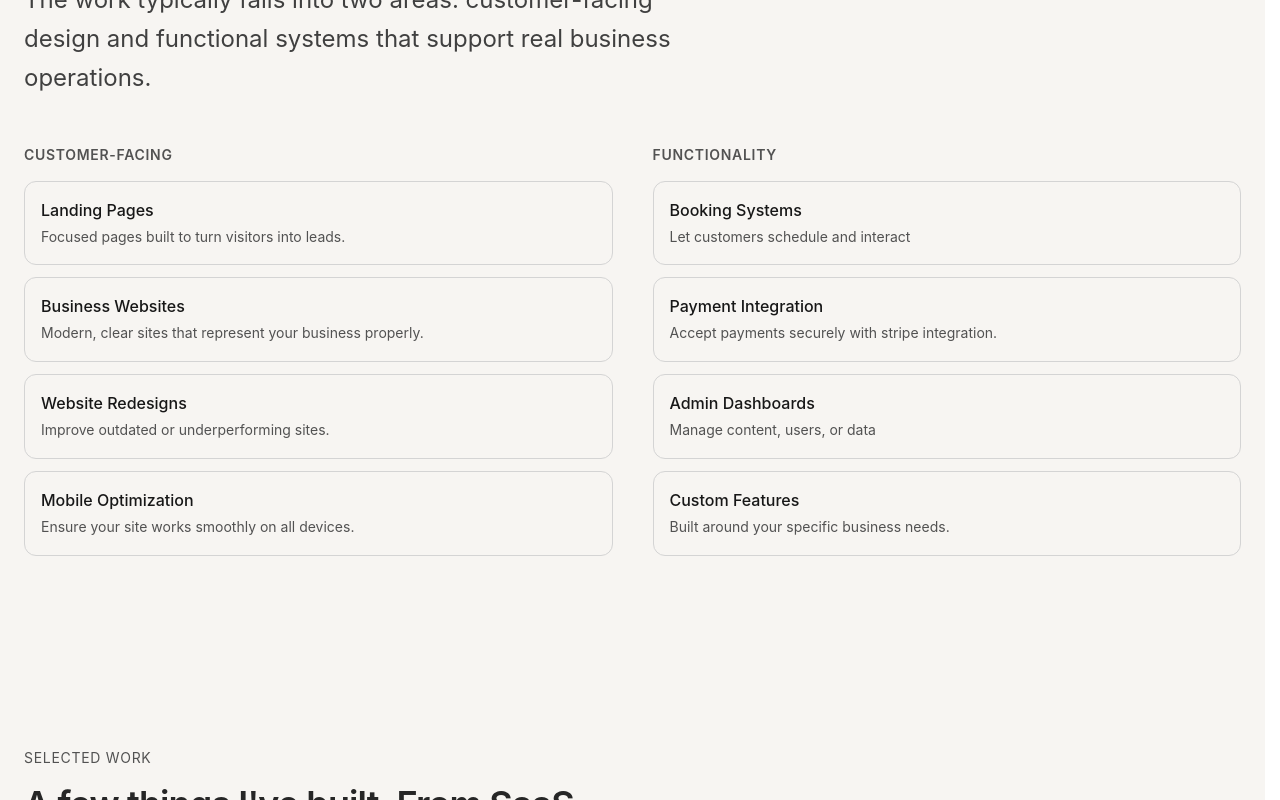
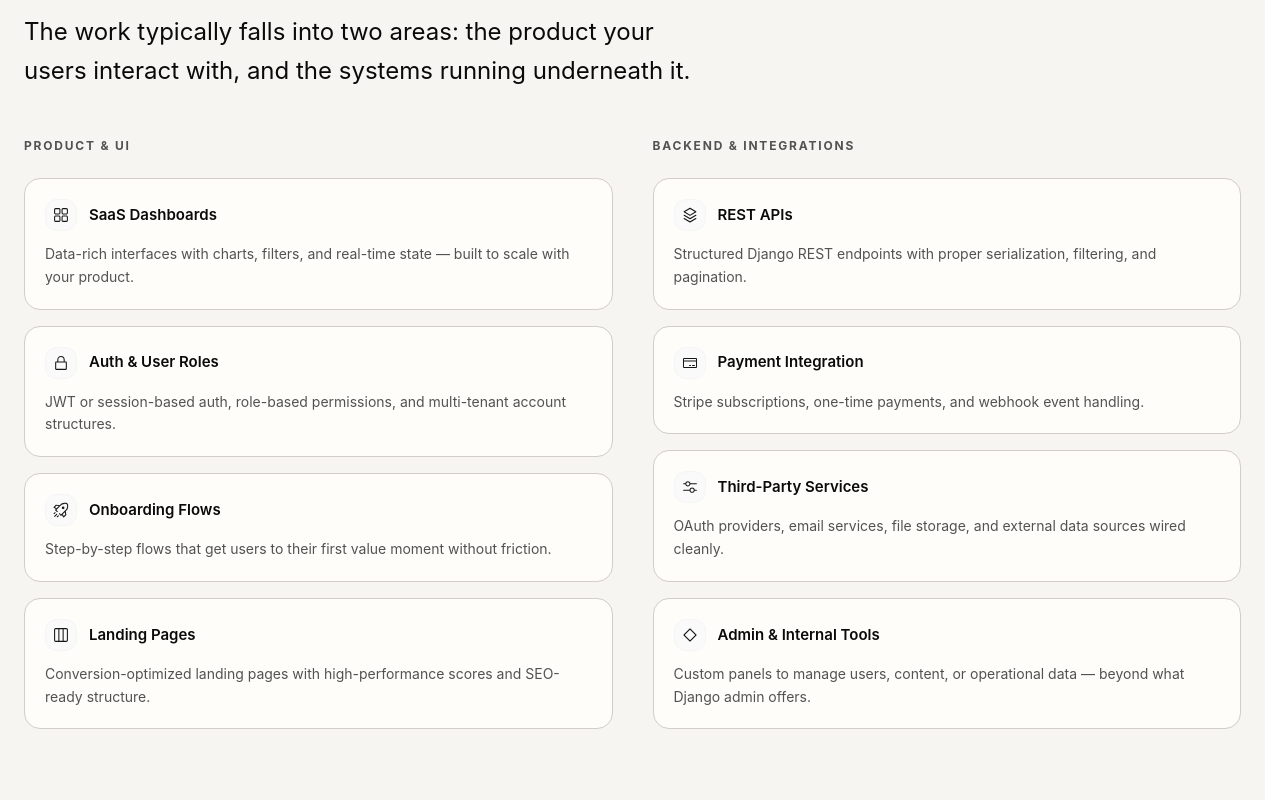
Before and after one commit to codewithshoaib-dev/Portfolio, a React (Vite) app in the folder web/: page / in a window 1280 px wide. Shown: the part 1180-1980 px from the top of the page. Built offline with nearby package versions, Linux system fonts and the light colour scheme.

Commit message:
refactor(about): change text, improve cards layout

```diff
--- a/web/src/index.css
+++ b/web/src/index.css
@@ -94,7 +94,7 @@
   }
 
     .card {
-    @apply relative rounded-3xl border bg-card p-6 shadow-card hover:shadow-card-hover border-border;
+    @apply flex flex-col h-full rounded-3xl border bg-card p-6 shadow-card hover:shadow-card-hover border-border;
 
   }
 
--- a/web/src/landingpage/about.tsx
+++ b/web/src/landingpage/about.tsx
@@ -6,6 +6,18 @@ import {
   SiPostgresql,
   SiVercel,
 } from "react-icons/si";
+
+import {
+  RxDashboard,
+  RxLockClosed,
+  RxRocket,
+  RxLayout,
+  RxLayers,
+  RxMixerHorizontal,
+  RxComponentInstance,
+} from "react-icons/rx";
+
+import { PiCreditCard } from "react-icons/pi";
 
 export default function About() {
   const tools = [
@@ -17,27 +29,75 @@ export default function About() {
     { icon: SiVercel, label: "Vercel" },
   ];
 
+const productWork = [
+  {
+    title: "SaaS Dashboards",
+    icon: <RxDashboard />,
+    desc: "Data-rich interfaces with charts, filters, and real-time state — built to scale with your product.",
+  },
+  {
+    title: "Auth & User Roles",
+    icon: <RxLockClosed />,
+    desc: "JWT or session-based auth, role-based permissions, and multi-tenant account structures.",
+  },
+  {
+    title: "Onboarding Flows",
+    icon: <RxRocket />,
+    desc: "Step-by-step flows that get users to their first value moment without friction.",
+  },
+  {
+    title: "Landing Pages",
+    icon: <RxLayout />,
+    desc: "Conversion-optimized landing pages with high-performance scores and SEO-ready structure.",
+  },
+];
+
+const backendWork = [
+  {
+    title: "REST APIs",
+    icon: <RxLayers />,
+    desc: "Structured Django REST endpoints with proper serialization, filtering, and pagination.",
+  },
+  {
+    title: "Payment Integration",
+    icon: <PiCreditCard />,
+    desc: "Stripe subscriptions, one-time payments, and webhook event handling.",
+  },
+  {
+    title: "Third-Party Services",
+    icon: <RxMixerHorizontal />,
+    desc: "OAuth providers, email services, file storage, and external data sources wired cleanly.",
+  },
+  {
+    title: "Admin & Internal Tools",
+    icon: <RxComponentInstance />,
+    desc: "Custom panels to manage users, content, or operational data — beyond what Django admin offers.",
+  },
+];
+
   return (
     <section
       id="about"
-      className="py-24 px-6 bg-background selection:bg-neutral-900 selection:text-white"
+      className="py-16 md:py-24 px-6 border-b border-border bg-background selection:bg-neutral-900 selection:text-white"
     >
       <div className="max-w-7xl mx-auto">
-        {/* Intro Section */}
+        {/* ─── Intro ─── */}
         <p className="text-sm uppercase tracking-wider text-muted-foreground mb-4">
           Overview
         </p>
         <div className="grid lg:grid-cols-2 gap-12 items-start mb-24">
           <div>
             <h2 className="text-4xl font-medium tracking-tight text-neutral-900 mb-6">
-              I help small businesses improve their websites.
+              I help founders ship web apps that are built to last.
             </h2>
             <p className="text-xl text-foreground leading-relaxed max-w-lg">
-              Most sites are slow, unclear, or outdated. I design and build
-              modern, high-performance pages that are easier to use and more
-              effective.
+              Most early-stage products are held back by rushed code that's hard
+              to extend. I build full-stack applications with a clean foundation
+              so your codebase grows with your product, not against it.
             </p>
           </div>
+
+          {/* Tech stack pills */}
           <div className="pt-2">
             <div className="grid grid-cols-[repeat(auto-fit,minmax(140px,1fr))] gap-3">
               {tools.map(({ icon: Icon, label }) => (
@@ -54,92 +114,46 @@ export default function About() {
             </div>
           </div>
         </div>
-
-        <p className="text-2xl text-neutral-700 max-w-2xl mb-12 leading-relaxed">
-          The work typically falls into two areas: customer-facing design and
-          functional systems that support real business operations.
+        {/* ─── Section bridge ─── */}
+        <p className="text-2xl text-foreground max-w-2xl mb-12 leading-relaxed">
+          The work typically falls into two areas: the product your users
+          interact with, and the systems running underneath it.
         </p>
 
+        {/* ─── Service cards ─── */}
         <div className="grid md:grid-cols-2 gap-10">
-          {/* Group 1 */}
-          <div>
-            <h3 className="text-sm font-semibold uppercase tracking-wider text-muted-foreground mb-4">
-              Customer-Facing
+          {[
+            { label: "Product & UI", data: productWork },
+            { label: "Backend & Integrations", data: backendWork },
+          ].map((section) => (
+            <div key={section.label} className="flex flex-col">
+              <h3 className="text-xs font-bold uppercase tracking-[0.15em] text-muted-foreground mb-6">
+                {section.label}
               </h3>
 
-            <div className="space-y-3">
-              {[
-                {
-                  title: "Landing Pages",
-                  desc: "Focused pages built to turn visitors into leads.",
-                },
-                {
-                  title: "Business Websites",
-                  desc: "Modern, clear sites that represent your business properly.",
-                },
-                {
-                  title: "Website Redesigns",
-                  desc: "Improve outdated or underperforming sites.",
-                },
-                {
-                  title: "Mobile Optimization",
-                  desc: "Ensure your site works smoothly on all devices.",
-                },
-              ].map((item) => (
+
+              <div className="grid grid-cols-1 gap-4">
+                {section.data.map((item) => (
                   <div
                     key={item.title}
-                  className="p-4 border border-neutral-300 rounded-lg hover:border-neutral-900 transition-colors"
+                    className="group flex flex-col h-full rounded-2xl border border-border bg-card p-5 transition-[border,shadow] duration-300 hover:border-neutral-900 hover:shadow-lg"
                   >
-                  <h4 className="text-base font-medium text-neutral-900">
+                    <div className="flex items-center gap-3 mb-3">
+                      <div className="flex items-center justify-center w-8 h-8 rounded-lg bg-neutral-50 text-neutral-900 border border-neutral-100 transition-colors group-hover:bg-neutral-900 group-hover:text-white">
+                        {item.icon}
+                      </div>
+                      <h4 className="text-[15px] font-semibold text-foreground">
                         {item.title}
                       </h4>
-                  <p className="text-sm text-neutral-600 mt-1 leading-relaxed">
+                    </div>
+                    <p className="text-sm text-muted-foreground leading-relaxed">
                       {item.desc}
                     </p>
                   </div>
                 ))}
               </div>
             </div>
-
-          {/* Group 2 */}
-          <div>
-            <h3 className="text-sm font-semibold uppercase tracking-wider text-muted-foreground mb-4">
-              Functionality
-            </h3>
-
-            <div className="space-y-3">
-              {[
-                {
-                  title: "Booking Systems",
-                  desc: "Let customers schedule and interact",
-                },
-                {
-                  title: "Payment Integration",
-                  desc: "Accept payments securely with stripe integration.",
-                },
-                {
-                  title: "Admin Dashboards",
-                  desc: "Manage content, users, or data",
-                },
-                {
-                  title: "Custom Features",
-                  desc: "Built around your specific business needs.",
-                },
-              ].map((item) => (
-                <div
-                  key={item.title}
-                  className="p-4 border border-neutral-300 rounded-lg hover:border-neutral-900 transition-colors"
-                >
-                  <h4 className="text-base font-medium text-neutral-900">
-                    {item.title}
-                  </h4>
-                  <p className="text-sm text-neutral-600 mt-1 leading-relaxed">
-                    {item.desc}
-                  </p>
-                </div>
           ))}
-            </div>
-          </div>
         </div>
       </div>
     </section>
```
Lines whose indentation alone changed are shown as unchanged.
